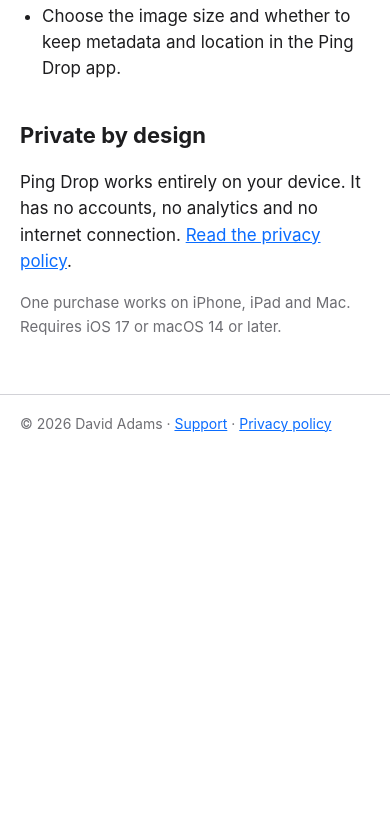
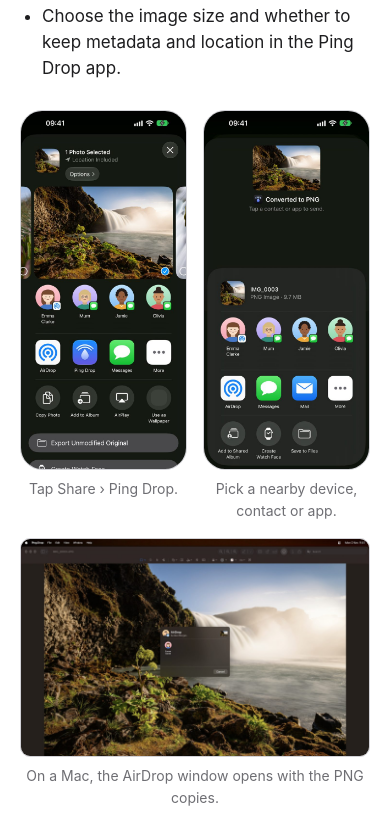
Before and after one commit to adamsdp/pingdrop-site, a plain HTML site: page index.html in a window 390 px wide. Shown: the part 921-1744 px from the top of the page. Before the commit the page ends 1395 px from the top, so only its background shows below. Drawn offline with Linux system fonts and the light colour scheme.

Commit message:
PD-45: Add screenshots and new support answers
- Home page: iPhone share sheet, Ping Drop sheet and Mac AirDrop screenshots.
- Support: large-photo scaling on iPhone/iPad, the Mac AirDrop hand-off error,
  missing contacts, Ping Drop in the second sheet, Preview in Mac setup.

Co-Authored-By: Claude Opus 5.5 <noreply@anthropic.com>

```diff
--- a/index.html
+++ b/index.html
@@ -33,6 +33,21 @@
       <li>Choose the image size and whether to keep metadata and location in the Ping Drop app.</li>
     </ul>
 
+    <div class="shots">
+      <figure>
+        <img src="/screenshots/iphone-share-sheet.jpg" width="600" height="1304" loading="lazy" alt="The Photos share sheet on iPhone, with Ping Drop next to AirDrop.">
+        <figcaption>Tap Share › Ping Drop.</figcaption>
+      </figure>
+      <figure>
+        <img src="/screenshots/iphone-pingdrop-sheet.jpg" width="600" height="1304" loading="lazy" alt="Ping Drop's sheet on iPhone: the photo converted to PNG, with contacts, AirDrop, Messages and Mail.">
+        <figcaption>Pick a nearby device, contact or app.</figcaption>
+      </figure>
+    </div>
+    <figure class="shot-wide">
+      <img src="/screenshots/mac-airdrop.jpg" width="1440" height="900" loading="lazy" alt="On a Mac, the AirDrop window opens with the converted PNG.">
+      <figcaption>On a Mac, the AirDrop window opens with the PNG copies.</figcaption>
+    </figure>
+
     <h2>Private by design</h2>
     <p>Ping Drop works entirely on your device. It has no accounts, no analytics and no internet connection. <a href="/privacy/">Read the privacy policy</a>.</p>
 
--- a/style.css
+++ b/style.css
@@ -77,6 +77,20 @@ footer {
   font-size: 14px;
 }
 
+.shots {
+  display: grid;
+  grid-template-columns: 1fr 1fr;
+  gap: 16px;
+  margin: 28px 0 8px;
+}
+
+figure { margin: 0; }
+figure img { display: block; width: 100%; height: auto; }
+.shots img { border-radius: 22px; border: 1px solid var(--rule); }
+.shot-wide { margin: 16px 0 8px; }
+.shot-wide img { border-radius: 10px; border: 1px solid var(--rule); }
+figcaption { color: var(--muted); font-size: 14px; text-align: center; margin-top: 8px; }
+
 @media (max-width: 480px) {
   h1 { font-size: 28px; }
   nav { gap: 12px; }
```
Also changed, not shown: support/index.html (+13 -1 lines), screenshots/iphone-pingdrop-sheet.jpg (added), screenshots/iphone-share-sheet.jpg (added), screenshots/mac-airdrop.jpg (added).
